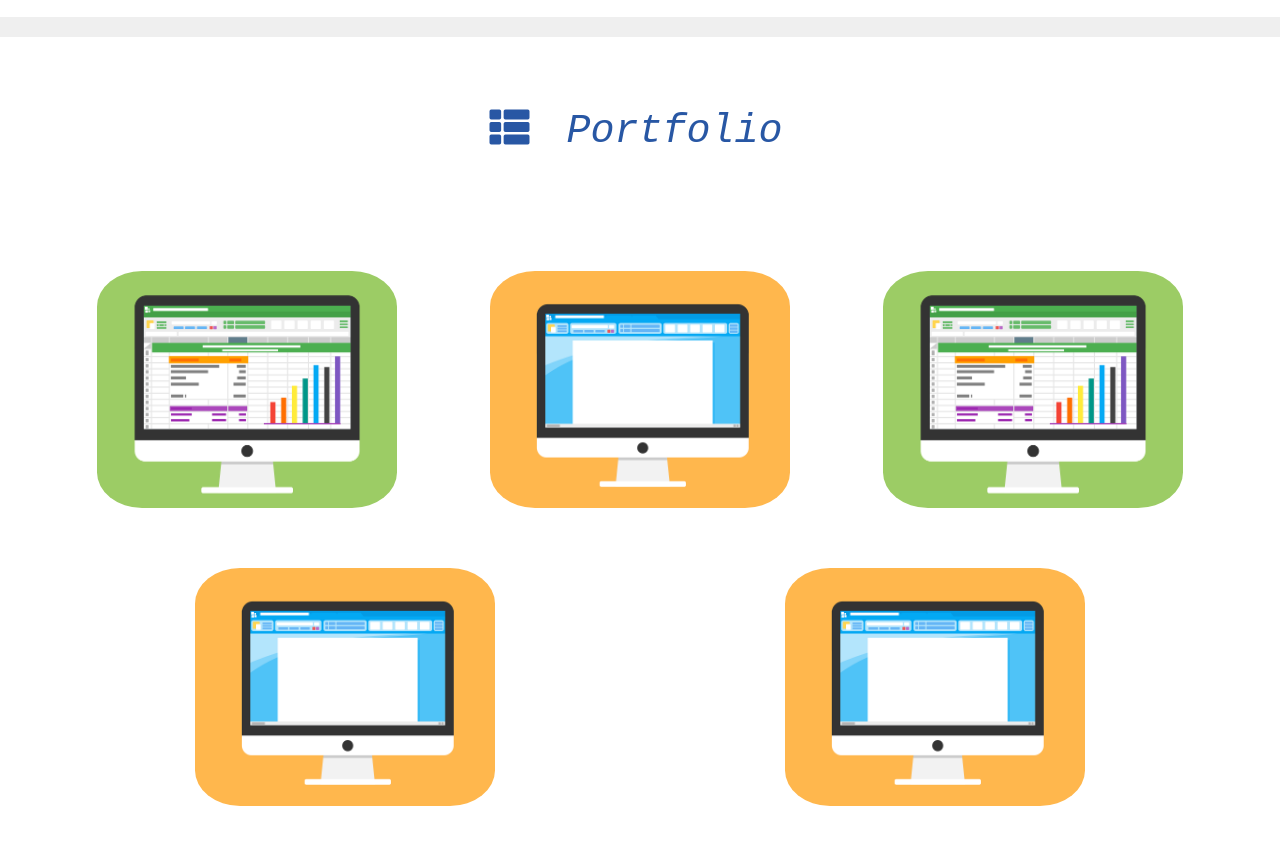
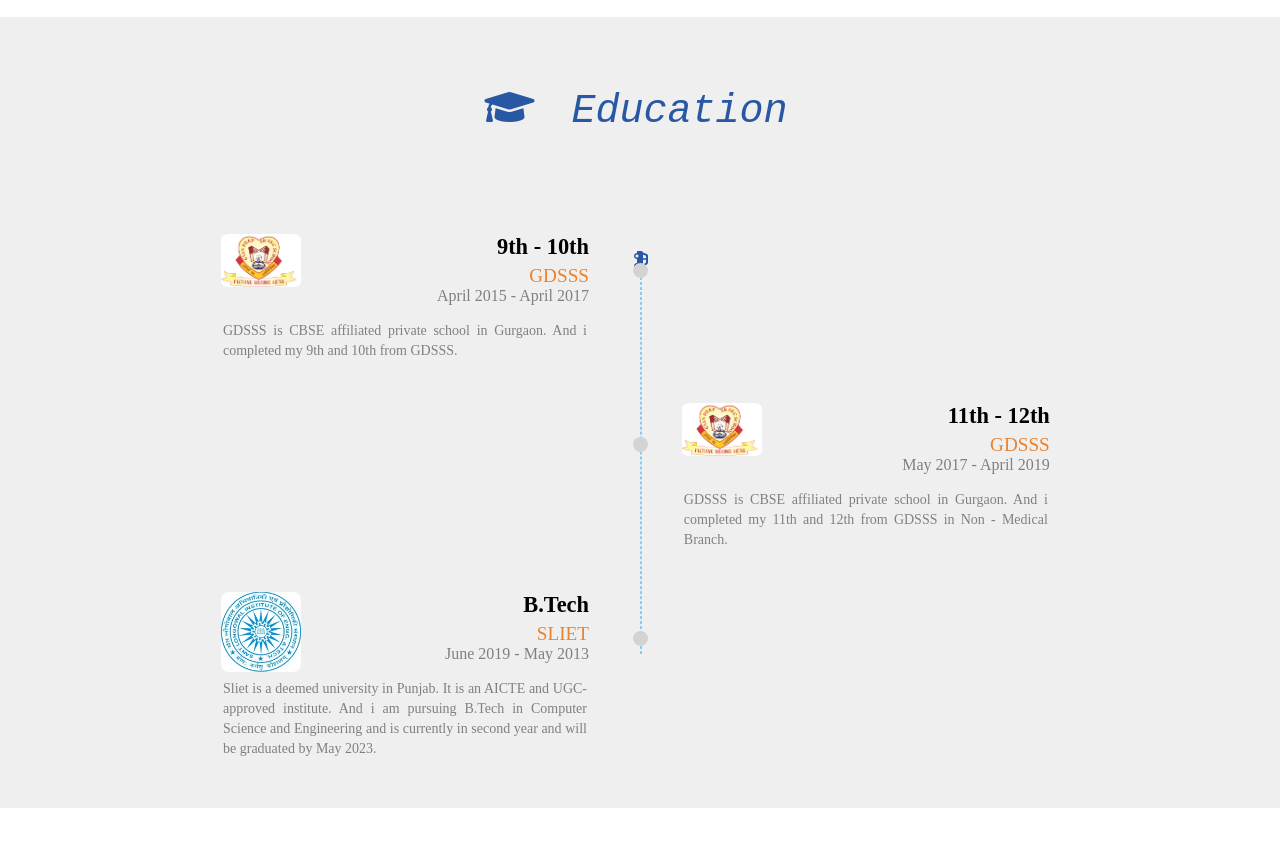
Before and after one commit to prashar32/prashar32.github.io, a plain HTML site: page index.html in a window 1280 px wide. Shown: the part 1927-2772 px from the top of the page. Drawn offline with Linux system fonts and the light colour scheme.

Commit message:
Added get in touch section and education sections

```diff
--- a/index.html
+++ b/index.html
@@ -91,12 +91,18 @@
                 <img src="image/my-image.png" alt="Adarsh Prashar">
             </div>
             <p id="about-para">
-                <span class="text-highlight">Adarsh Prashar</span> is a enthusiastic student pursuing his graduation from <span class="text-highlight"> <a href="http://sliet.ac.in/">SLIET University</a></span>
-                in department of <span class="text-highlight">Computer Science and Engineering</span> and is currently in second year.
-                He is <span class="text-highlight">Software Developer</span> and loves problem solving. He usually participates in online coding competitions organised in various coding platforms like <span class="text-highlight">Codeforces</span>, <span class="text-highlight">Codechef</span> and <span class="text-highlight">Google coding competitions</span>.
+                <span class="text-highlight">Adarsh Prashar</span> is a enthusiastic student pursuing his graduation
+                from <span class="text-highlight"> <a href="http://sliet.ac.in/">SLIET University</a></span>
+                in department of <span class="text-highlight">Computer Science and Engineering</span> and is currently
+                in second year.
+                He is <span class="text-highlight">Software Developer</span> and loves problem solving. He usually
+                participates in online coding competitions organised in various coding platforms like <span
+                    class="text-highlight">Codeforces</span>, <span class="text-highlight">Codechef</span> and <span
+                    class="text-highlight">Google coding competitions</span>.
                 And now enhancing his knowledge in the field of <span class="text-highlight">Web Development</span>.
                 <br>
-                <div class=".text-center mb-grey">His go-to motto of life is, <span class="text-highlight">"Life is What you Make it and If you can think of it, You can do it"</span>.</div>
+            <div class=".text-center mb-grey">His go-to motto of life is, <span class="text-highlight">"Life is What you
+                    Make it and If you can think of it, You can do it"</span>.</div>
             </p>
 
         </section>
@@ -179,7 +185,9 @@
                         <h4 class="experience-company-name"> Vedantu </h4>
                         <h5 class="experience-duration m0"> April 2020 - August 2020 </h5>
 
-                        <p class="experience-description text-align-justify text-1rem"> Worked as a SEO content editor FreeLancer. Edited most of the content of Vedantu to get on top serach results. Learned how keywords and meta tags helps in ranking on Google Search.</p>
+                        <p class="experience-description text-align-justify text-1rem"> Worked as a SEO content editor
+                            FreeLancer. Edited most of the content of Vedantu to get on top serach results. Learned how
+                            keywords and meta tags helps in ranking on Google Search.</p>
                     </div>
                 </div>
 
@@ -209,7 +217,65 @@
         </section>
 
         <section id="education">
+            <h1 class="section-heading mb75px">
+                <span>
+                    <i class="fas fa-graduation-cap"></i>
+                </span>
+                <span> Education </span>
+            </h1>
 
+            <div class="timeline">
+
+                <div class="timeline-box left ">
+                    <div class="timeline-container">
+                        <div class="timeline-logo">
+                            <img
+                                src="image/logo-school.png">
+                        </div>
+                        <h3 class="experience-designation  m0 m-blue"> 9th - 10th </h3>
+                        <h4 class="experience-company-name "> GDSSS </h4>
+                        <h5 class="experience-duration m0"> April 2015 - April 2017 </h5>
+
+                        <p class="experience-description text-align-justify"> GDSSS is CBSE affiliated private school in Gurgaon. And i completed my 9th and 10th from GDSSS. </p>
+                    </div>
+                </div>
+
+                <div class="timeline-box right ">
+                    <div class="timeline-container">
+                        <div class="timeline-logo">
+                            <img
+                                src="image/logo-school.png">
+                        </div>
+                        <h3 class="experience-designation  m0 m-blue"> 11th - 12th </h3>
+                        <h4 class="experience-company-name "> GDSSS </h4>
+                        <h5 class="experience-duration m0"> May 2017 - April 2019 </h5>
+                        <p class="experience-description text-align-justify"> GDSSS is CBSE affiliated private school in Gurgaon. And i completed my 11th and 12th from GDSSS in Non - Medical Branch.</p>
+                    </div>
+                </div>
+
+                <div class="timeline-box left ">
+                    <div class="timeline-container">
+                        <div class="timeline-logo">
+                            <img
+                                src="image/logo-college.jpg">
+                        </div>
+                        <h3 class="experience-designation  m0 m-blue"> B.Tech </h3>
+                        <h4 class="experience-company-name "> SLIET </h4>
+                        <h5 class="experience-duration m0"> June 2019 - May 2013 </h5>
+
+                        <p class="experience-description text-align-justify"> Sliet is a deemed university in Punjab. It is an AICTE and UGC-approved institute. And i am pursuing B.Tech in Computer Science and Engineering and is currently in second year and will be graduated by May 2023.</p>
+                    </div>
+                </div>
+
+                <div id="timeline-divider">
+                    <div class="timeline-traveller">
+                        <div>
+                            <i class="fas fa-car-side"></i>
+                        </div>
+                    </div>
+                </div>
+
+            </div>
         </section>
 
         <section id="portfolio">
@@ -298,8 +364,9 @@
                 <div id="my-details-container">
 
                     <h3> Get In touch </h3>
-                    <p> Lorem Ipsum has been the industry's standard dummy text ever since the 1500s, when an unknown
-                        printer took a galley of type and scrambled it to make a type specimen book. </p>
+                    <p class="get-in-touch"> If you wanna get in touch, talk to me about anything important just say hi,
+                        fill up the awesome form or send an email to email given below.
+                        and ~let's talk. </p>
 
                     <h3> My Address </h3>
                     <div class="my-details-info-container">
--- a/style.css
+++ b/style.css
@@ -529,3 +529,9 @@ button:focus {
 .text-1rem{
     font-size: 1rem;
 }
+
+.get-in-touch{
+    font-size: 20rem;
+    font-family: sans-serif;
+    font-weight: 600;
+}
```
Also changed, not shown: image/logo-college.jpg (added), image/logo-school.png (added).
